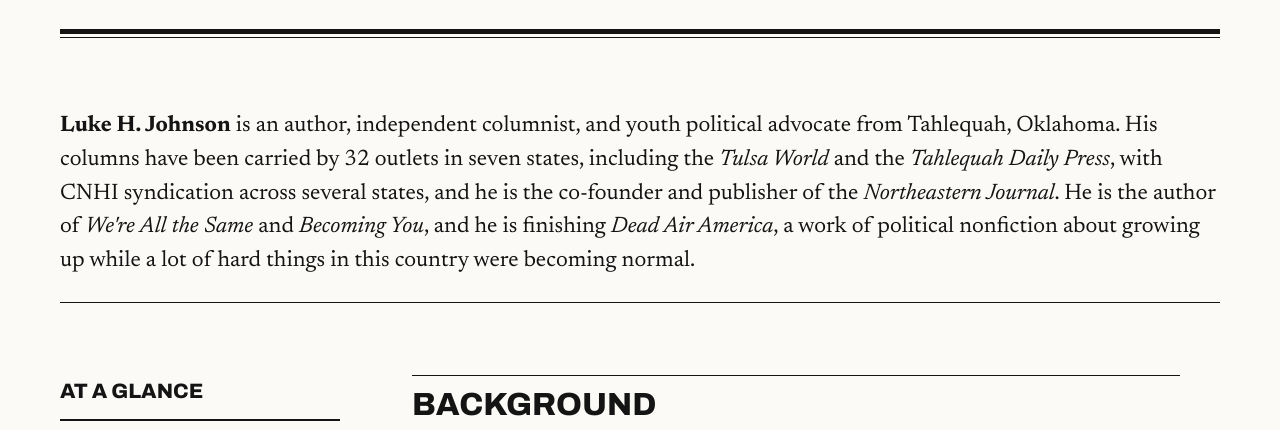
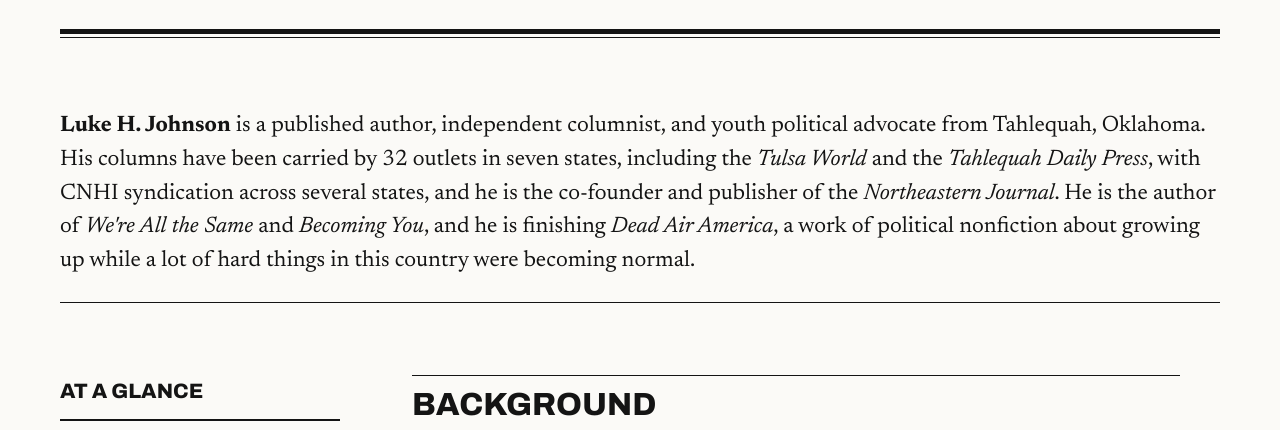
Before and after one commit to ljwebdevelopment/luke-johnson-website, a plain HTML site: page about.html in a window 1280 px wide. Shown: the part 725-1155 px from the top of the page. Drawn offline with Linux system fonts and the light colour scheme.

Commit message:
Use "published author" in the About intro
Co-Authored-By: Claude Opus 5.5 <noreply@anthropic.com>
Claude-Session: https://claude.ai/code/session_01KEGx4oHChD9HV6fksfkw1j

```diff
--- a/about.html
+++ b/about.html
@@ -258,7 +258,7 @@
     </header>
 
     <section class="wrap section">
-      <p class="answer-box"><strong>Luke H. Johnson</strong> is an author, independent columnist, and youth political advocate from Tahlequah, Oklahoma. His columns have been carried by 32 outlets in seven states, including the <em>Tulsa World</em> and the <em>Tahlequah Daily Press</em>, with CNHI syndication across several states, and he is the co-founder and publisher of the <em>Northeastern Journal</em>. He is the author of <em>We're All the Same</em> and <em>Becoming You</em>, and he is finishing <em>Dead Air America</em>, a work of political nonfiction about growing up while a lot of hard things in this country were becoming normal.</p>
+      <p class="answer-box"><strong>Luke H. Johnson</strong> is a published author, independent columnist, and youth political advocate from Tahlequah, Oklahoma. His columns have been carried by 32 outlets in seven states, including the <em>Tulsa World</em> and the <em>Tahlequah Daily Press</em>, with CNHI syndication across several states, and he is the co-founder and publisher of the <em>Northeastern Journal</em>. He is the author of <em>We're All the Same</em> and <em>Becoming You</em>, and he is finishing <em>Dead Air America</em>, a work of political nonfiction about growing up while a lot of hard things in this country were becoming normal.</p>
     </section>
 
     <section class="wrap section article-layout" style="padding-top:0">
```
